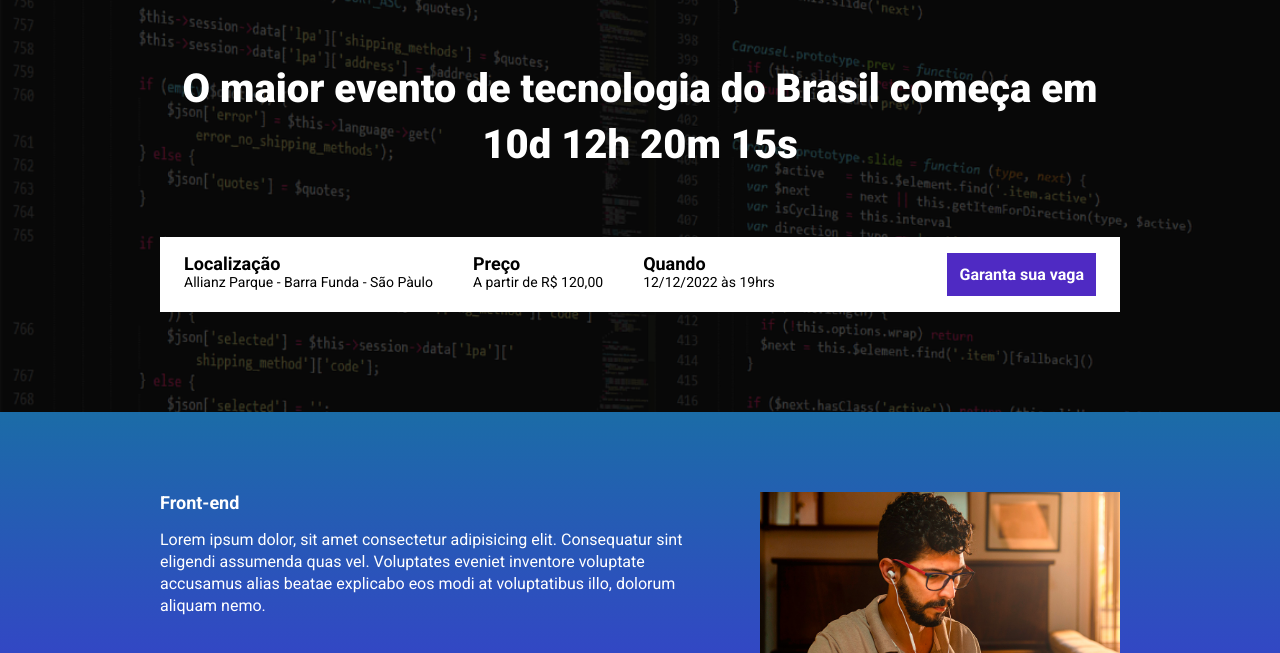
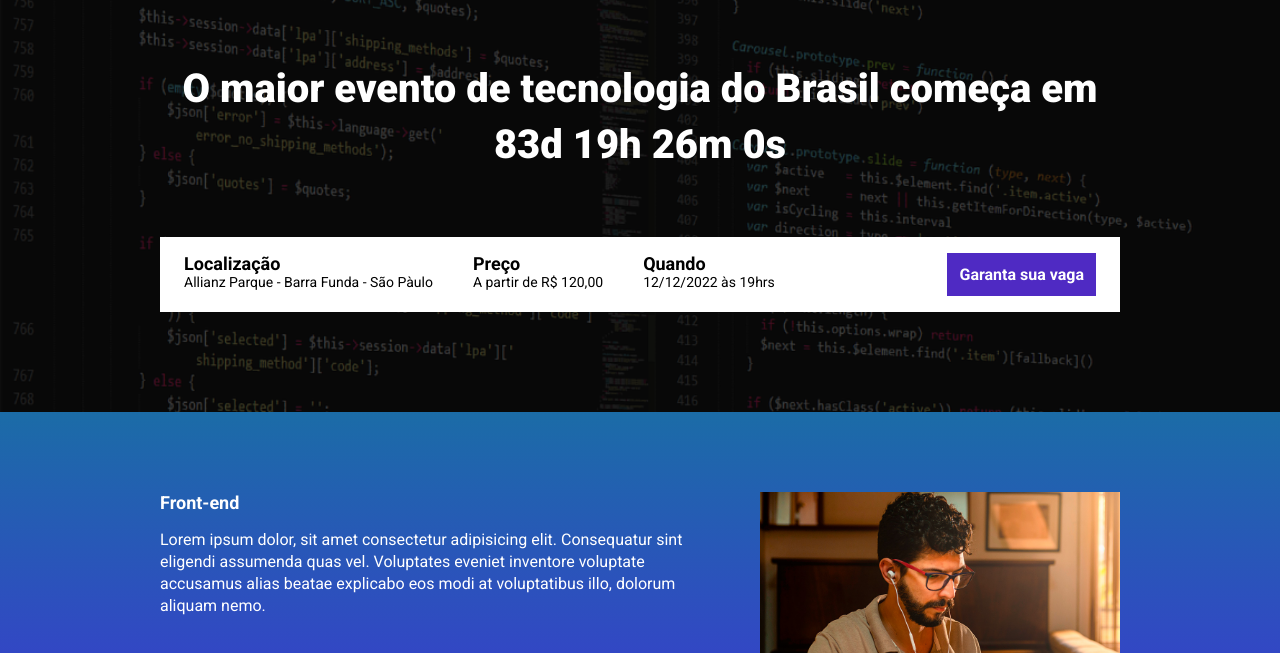
Before and after one commit to Marcelosoaresdev/ebac_tech_talks, a website built with Parcel: page src/index.html in a window 1280 px wide. Shown: the part 147-800 px from the top of the page. Built offline with nearby package versions, Linux system fonts and the light colour scheme.

Commit message:
adiciona timer

```diff
--- a/src/index.html
+++ b/src/index.html
@@ -18,7 +18,8 @@
       <div class="container">
         <img class="hero__logo" src="./images/ebac_logo.svg" alt="EBAC" />
         <p class="hero__text">
-          O maior evento de tecnologia do Brasil começa em 10d 12h 20m 15s
+          O maior evento de tecnologia do Brasil começa em
+          <span id="contador"></span>
         </p>
         <div class="infos-bar">
           <ul class="infos-bar__infos">
--- a/src/scripts/main.js
+++ b/src/scripts/main.js
@@ -1 +1,43 @@
 AOS.init();
+
+const dataDoEvento = new Date("Dec 12, 2024 19:00:00");
+const timeStampDoEvento = dataDoEvento.getTime();
+
+const contaAsHoras = setInterval(function () {
+  const agora = new Date();
+  const timeStampAtual = agora.getTime();
+
+  const distanciaAteOEvento = timeStampDoEvento - timeStampAtual;
+
+  const diasEmMs = 1000 * 60 * 60 * 24;
+  const horaEmMS = 1000 * 60 * 60;
+  const minutoEmMs = 1000 * 60;
+
+  const diasAteOEvento = Math.floor(distanciaAteOEvento / diasEmMs);
+
+  const horasAteOEvento = Math.floor(
+    (distanciaAteOEvento % diasEmMs) / horaEmMS
+  );
+
+  const minutosAteOEvento = Math.floor(
+    (distanciaAteOEvento % horaEmMS) / minutoEmMs
+  );
+
+  const segundosAteOEvento = Math.floor(
+    (distanciaAteOEvento % minutoEmMs) / 1000
+  );
+
+  console.log(diasAteOEvento);
+  console.log(horasAteOEvento);
+  console.log(minutosAteOEvento);
+  console.log(segundosAteOEvento);
+
+  document.getElementById(
+    "contador"
+  ).innerHTML = `${diasAteOEvento}d ${horasAteOEvento}h ${minutosAteOEvento}m ${segundosAteOEvento}s`;
+
+  if (distanciaAteOEvento < 0) {
+    clearInterval(contaAsHoras);
+    document.getElementById("contador").innerHTML = "Evento expirado";
+  }
+}, 1000);
```
